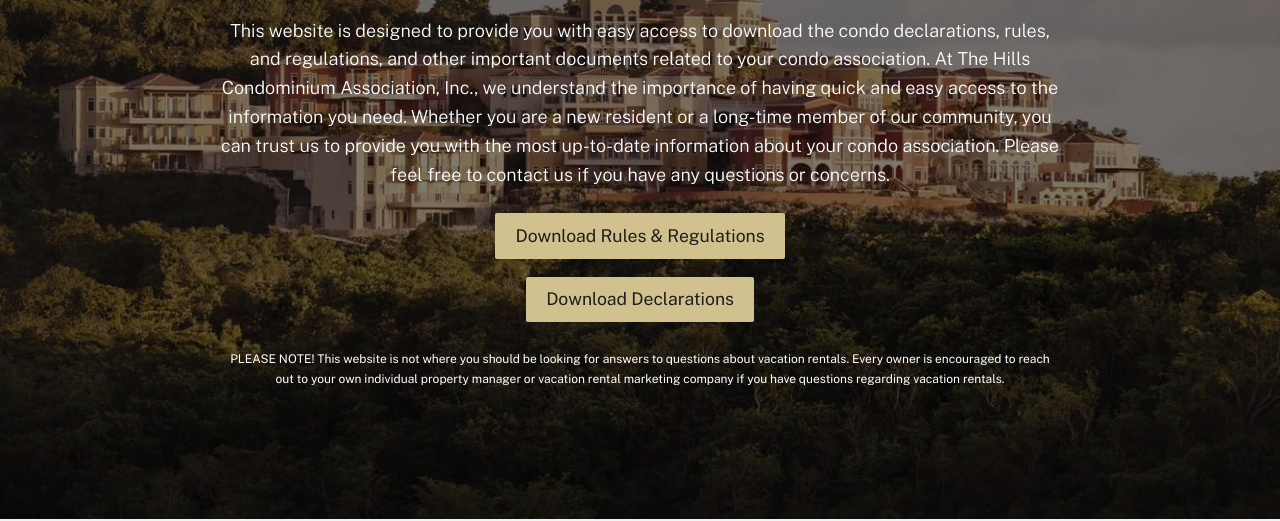
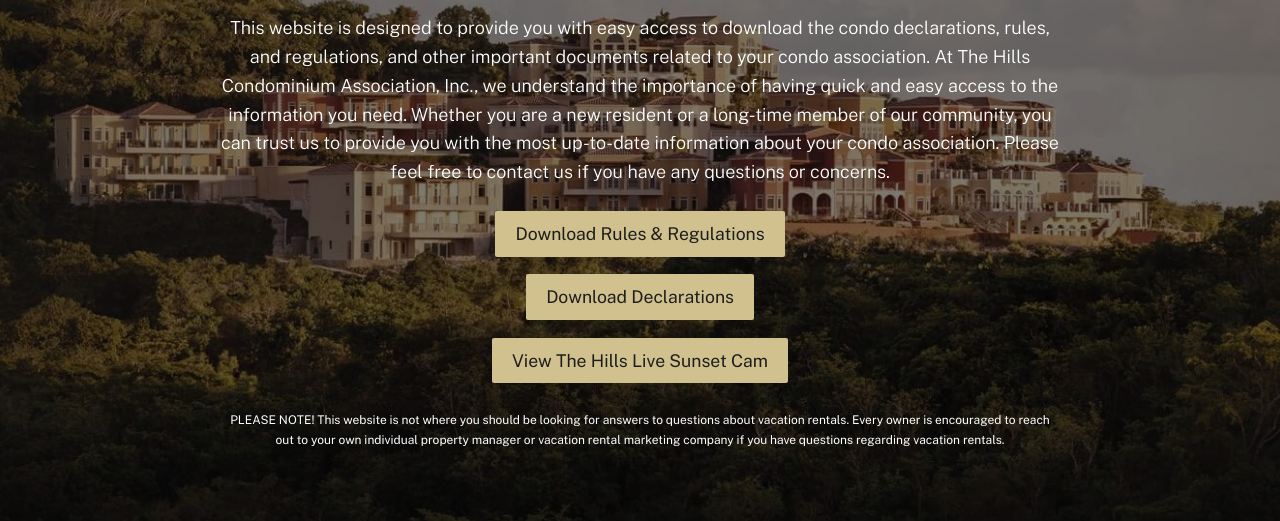
Before and after one commit to DavidA25666/thehills-coa-website, a plain HTML site: page index.html in a window 1280 px wide. Shown: the part 281-802 px from the top of the page. Drawn offline with nearby package versions, Linux system fonts and the light colour scheme.

Commit message:
Add Live Sunset Cam button
Co-Authored-By: Claude Opus 5.5 <noreply@anthropic.com>
Claude-Session: https://claude.ai/code/session_01LkcUqPACXyqJxZUFozv8GM

```diff
--- a/index.html
+++ b/index.html
@@ -30,6 +30,7 @@
       <div class="buttons">
         <a class="button" href="/assets/docs/13X8349-House-Rules-and-Regulations.pdf" target="_blank" rel="noopener">Download Rules &amp; Regulations</a>
         <a class="button" href="/assets/docs/14K6970-Amended-and-Restated-Decs-date-stamped-copy-recorded-09-06-13-2.pdf" target="_blank" rel="noopener">Download Declarations</a>
+        <a class="button" href="https://www.youtube.com/watch?v=b56pxGRl6eI" target="_blank" rel="noopener">View The Hills Live Sunset Cam</a>
       </div>
       <p class="note">PLEASE NOTE! This website is not where you should be looking for answers to questions about vacation rentals. Every owner is encouraged to reach out to your own individual property manager or vacation rental marketing company if you have questions regarding vacation rentals.</p>
     </div>
```
